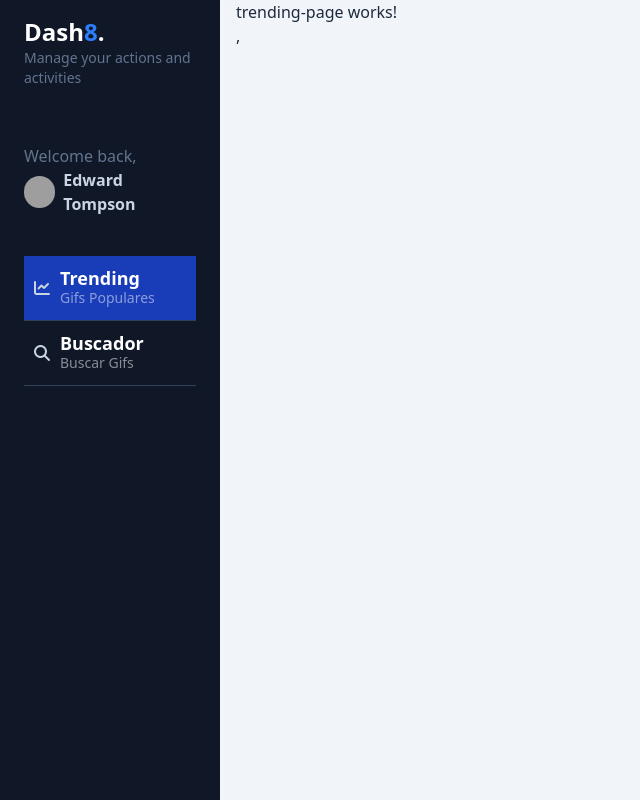
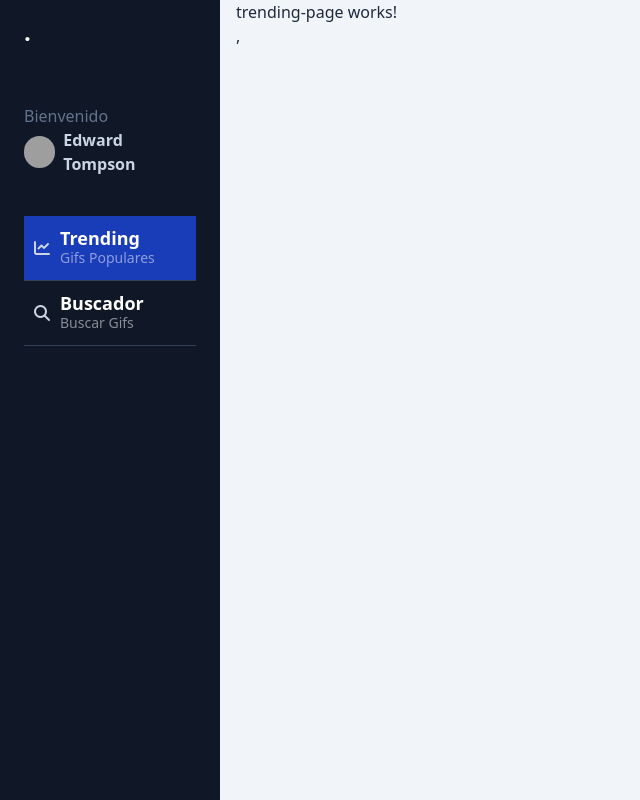
Before and after one commit to RobinMSanMartin/gifs-app, an Angular app: page /dashboard/trending in a window 1280 px wide. Shown: the whole page, without its empty margins (0-640 px from the left). Built offline with nearby package versions, Linux system fonts and the light colour scheme; grey boxes are pictures that could not be loaded.

Commit message:
added the env files and pathAlias

```diff
--- a/angular.json
+++ b/angular.json
@@ -50,7 +50,13 @@
             "development": {
               "optimization": false,
               "extractLicenses": false,
-              "sourceMap": true
+              "sourceMap": true,
+              "fileReplacements": [
+                {
+                  "replace": "src/environments/environment.ts",
+                  "with": "src/environments/environment.development.ts"
+                }
+              ]
             }
           },
           "defaultConfiguration": "production"
--- a/src/app/gifs/components/side-menu/side-menu-header/side-menu-header.component.html
+++ b/src/app/gifs/components/side-menu/side-menu-header/side-menu-header.component.html
@@ -1,11 +1,13 @@
 <div id="logo" class="my-4 px-6">
   <h1 class="text-lg md:text-2xl font-bold text-white">
-    Dash<span class="text-blue-500">8</span>.
+    {{ envs.companyName }}
+    <span class="text-blue-500">{{ envs.companyName2 }}</span
+    >.
   </h1>
-  <p class="text-slate-500 text-sm">Manage your actions and activities</p>
+  <p class="text-slate-500 text-sm">{{ envs.companySlogan }}</p>
 </div>
 <div id="profile" class="px-6 py-10">
-  <p class="text-slate-500">Welcome back,</p>
+  <p class="text-slate-500">Bienvenido</p>
   <a href="#" class="inline-flex space-x-2 items-center">
     <span>
       <img
--- a/src/app/gifs/components/side-menu/side-menu-header/side-menu-header.component.ts
+++ b/src/app/gifs/components/side-menu/side-menu-header/side-menu-header.component.ts
@@ -1,8 +1,13 @@
 import { Component } from '@angular/core';
+import { environment } from '@environments/environment';
+
 
 @Component({
   selector: 'gifs-side-menu-header',
   imports: [],
   templateUrl: './side-menu-header.component.html',
 })
-export class SideMenuHeaderComponent {}
+export class SideMenuHeaderComponent {
+envs = environment
+
+}
--- /dev/null
+++ b/src/environments/environment.development.ts
@@ -0,0 +1 @@
+export const environment = {};
--- /dev/null
+++ b/src/environments/environment.ts
@@ -0,0 +1,9 @@
+export const environment = {
+  production: true,
+  companyName: 'Gifs',
+  companyName2: 'App',
+  companySlogan: 'Maneja tus Gifs',
+
+  //ApiKeys
+  //URLS
+};
--- a/tsconfig.json
+++ b/tsconfig.json
@@ -3,6 +3,11 @@
 {
   "compileOnSave": false,
   "compilerOptions": {
+    "baseUrl": ".",
+    "paths": {
+      "@environments/*": ["src/environments/*"]
+    },
+
     "outDir": "./dist/out-tsc",
     "strict": true,
     "noImplicitOverride": true,
```
